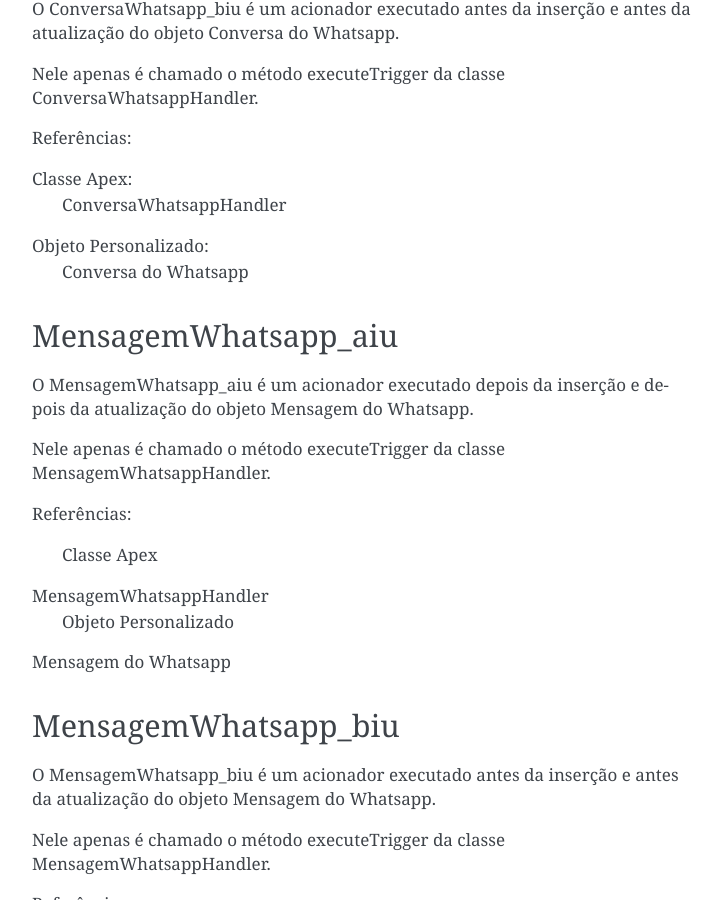
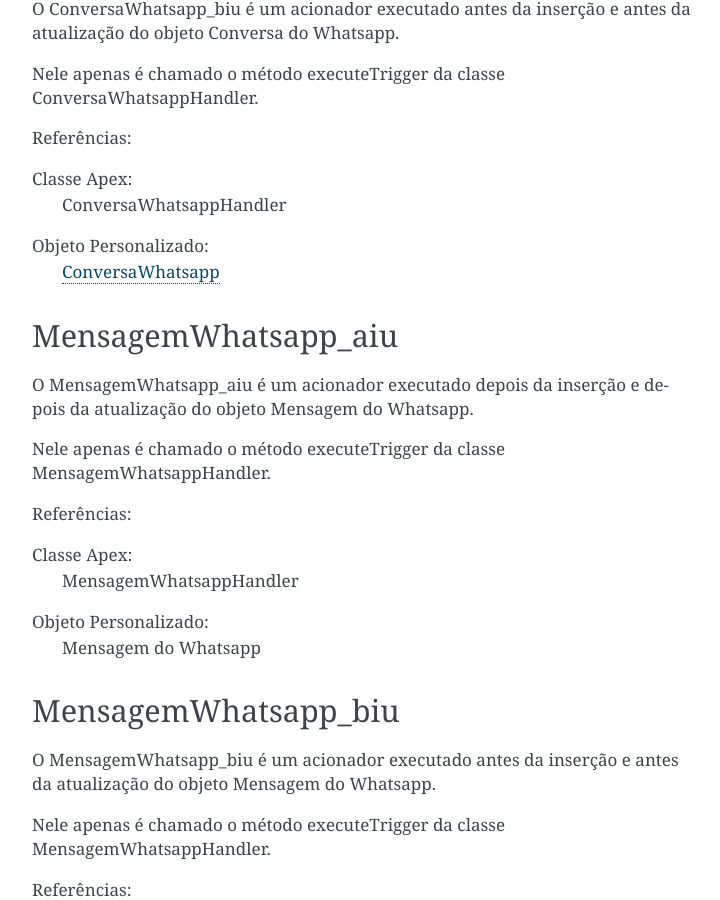
Before and after one commit to patricklucca/Whatsapp_Teste, a Sphinx documentation site: the page built from docs/Tecnico/Acionadores.rst, in a window 1280 px wide and 900 px high, scrolled down 929 px. Shown: the whole window, without its empty margins (388-1108 px from the left). Built offline with Sphinx 7.4.7, drawn with Linux system fonts in a browser that asks for light colours; pages that are not in the unit, such as notebooks, are missing from menus; some of the changed text lies outside the part shown.

Commit message:
Update Acionadores.rst

```diff
--- a/docs/Tecnico/Acionadores.rst
+++ b/docs/Tecnico/Acionadores.rst
@@ -14,7 +14,7 @@
 Classe Apex:
   ParametroWhatsappHandler
 Objeto Personalizado:
-  Parâmetro Whatsapp
+  `ParametroWhatsapp`_
 
 ConversaWhatsapp_aiu
 -----------------------
@@ -41,7 +41,7 @@
 Classe Apex:
   ConversaWhatsappHandler
 Objeto Personalizado:
-  Conversa do Whatsapp
+  `ConversaWhatsapp`_
 
 
 
@@ -54,10 +54,11 @@
 
 Referências:
 
-  Classe Apex
-MensagemWhatsappHandler
-  Objeto Personalizado
-Mensagem do Whatsapp
+Classe Apex:
+  MensagemWhatsappHandler
+Objeto Personalizado:
+  Mensagem do Whatsapp
+
 
 MensagemWhatsapp_biu
 -----------------------
@@ -72,3 +73,10 @@
   MensagemWhatsappHandler
 Objeto Personalizado:
   Mensagem do Whatsapp
+
+
+
+.. _ContatoWhatsapp : https://whatsapp-teste.readthedocs.io/en/latest/Tecnico/Objetos.html?highlight=objeto#contato-do-whatsapp
+.. _ConversaWhatsapp : https://whatsapp-teste.readthedocs.io/en/latest/Tecnico/Objetos.html?highlight=objeto#conversa-do-whatsapp
+.. _ParametroWhatsapp : https://whatsapp-teste.readthedocs.io/en/latest/Tecnico/Objetos.html?highlight=objeto#parametro-whatsapp
+.. _MensagemWhatsapp : https://whatsapp-teste.readthedocs.io/en/latest/Tecnico/Objetos.html?highlight=objeto#mensagem-do-whatsapp
```
